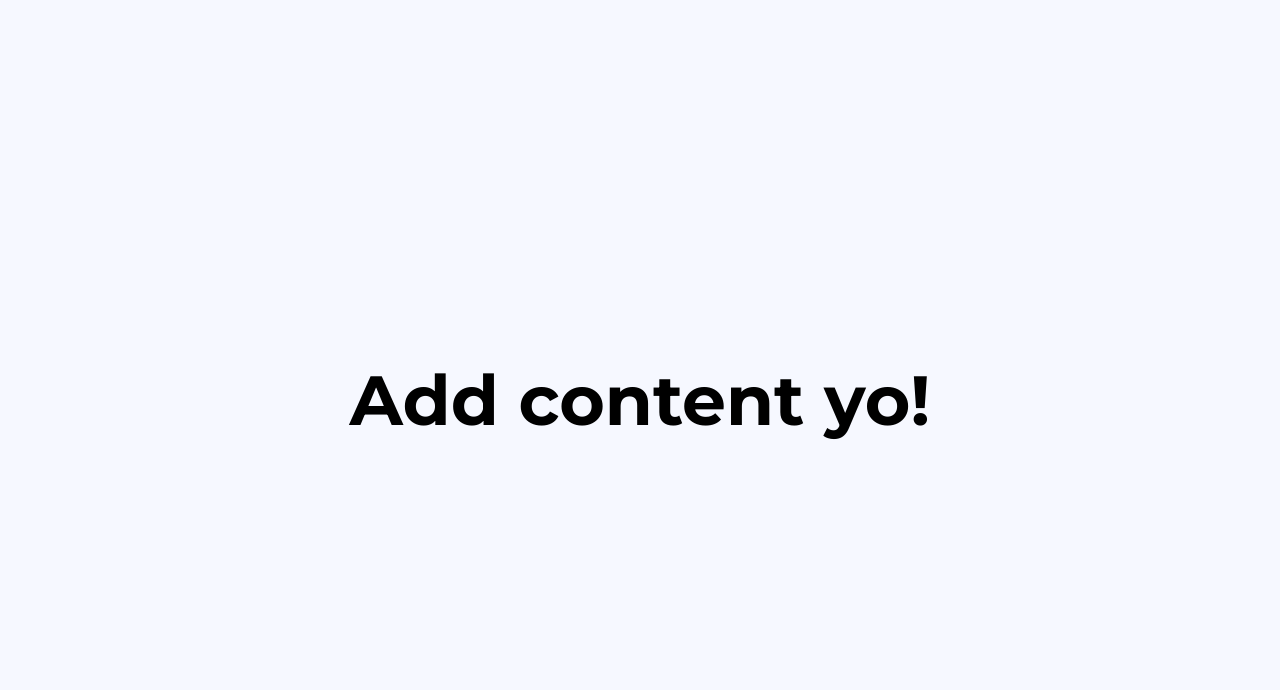
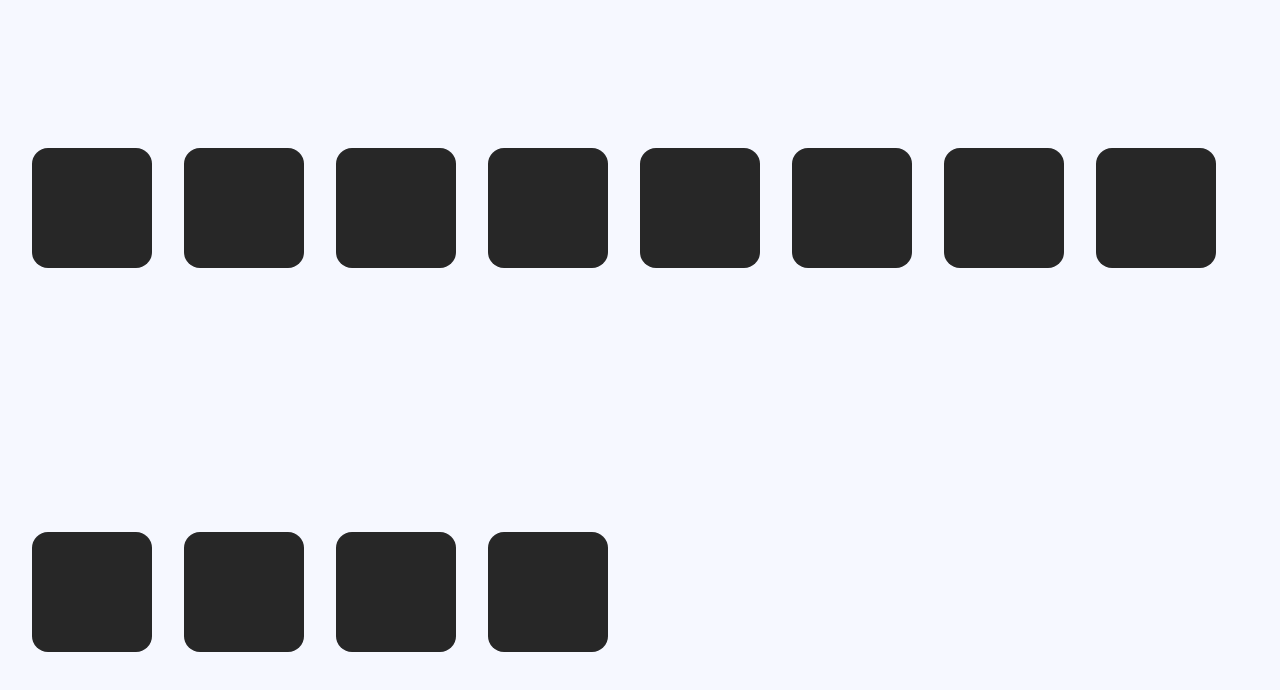
Before and after one commit to Brlaney/sassy, a Next.js app: page / in a window 1280 px wide. Shown: the top 690 px of the page. Built offline with nearby package versions, Linux system fonts and the light colour scheme.

Commit message:
Pushing the changes

```diff
--- a/src/pages/index.tsx
+++ b/src/pages/index.tsx
@@ -2,9 +2,26 @@ import styles from '@/styles/pages/Home.module.scss'
 
 
 export default function Home() {
+  const shapes = [
+    { id: 1, shape: 'va' },
+    { id: 2, shape: 'vb' },
+    { id: 3, shape: 'vc' },
+    { id: 4, shape: 'vd' },
+    { id: 5, shape: 've' },
+    { id: 6, shape: 'va' },
+    { id: 7, shape: 'vb' },
+    { id: 8, shape: 'vc' },
+    { id: 9, shape: 'vd' },
+    { id: 10, shape: 've' },
+    { id: 11, shape: 'va' }
+  ]
+
   return (
     <div className={styles.container}>
-      <h1>Add content yo!</h1>
+      <div />
+        {shapes.map(item => (
+          <div key={item.id} />
+        ))}
     </div>
   )
 }
--- a/src/scss/globals.scss
+++ b/src/scss/globals.scss
@@ -16,6 +16,7 @@ $light: #f6f8ffff;
 
 html,
 body {
+  color: $dark;
   padding: 0;
   margin: 0;
   background-color: $light;
--- a/src/scss/pages/Home.module.scss
+++ b/src/scss/pages/Home.module.scss
@@ -1,9 +1,16 @@
 .container {
   min-height: 100vh;
-  padding: 0 0.5rem;
+  padding: 1rem;
   display: flex;
-  flex-direction: column;
-  justify-content: center;
+  flex: 1;
+  flex-wrap: wrap;
+  flex-grow: 1;
   align-items: center;
-  height: 100vh;
+  div {
+    margin: 1rem;
+    width: 120px;
+    height: 120px;
+    border-radius: 1rem;
+    background-color: var(--dark);
+  }
 }
```
Also changed, not shown: src/scss/type-scale/_type-scale.scss (deleted, +0 -30 lines).
